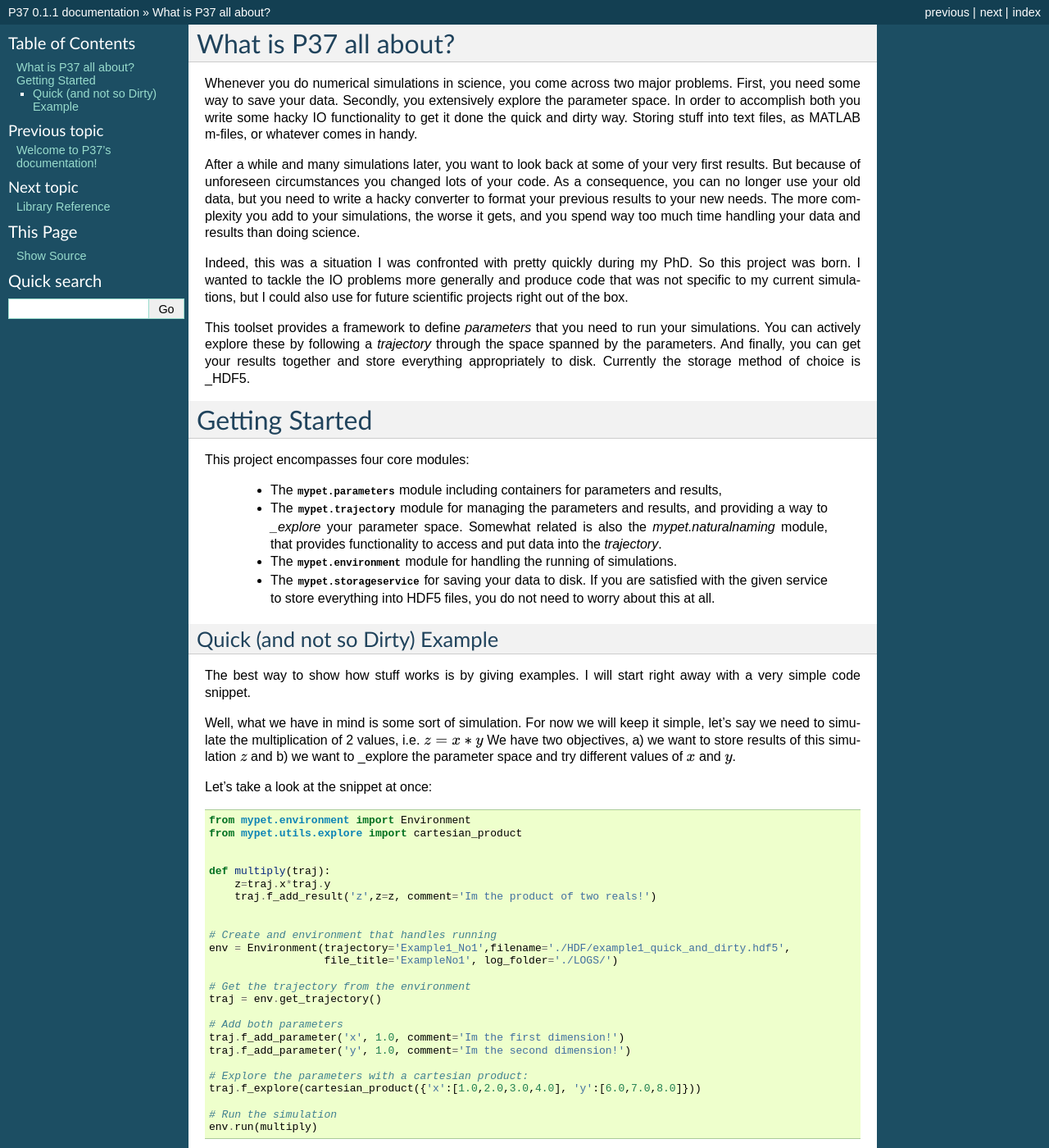
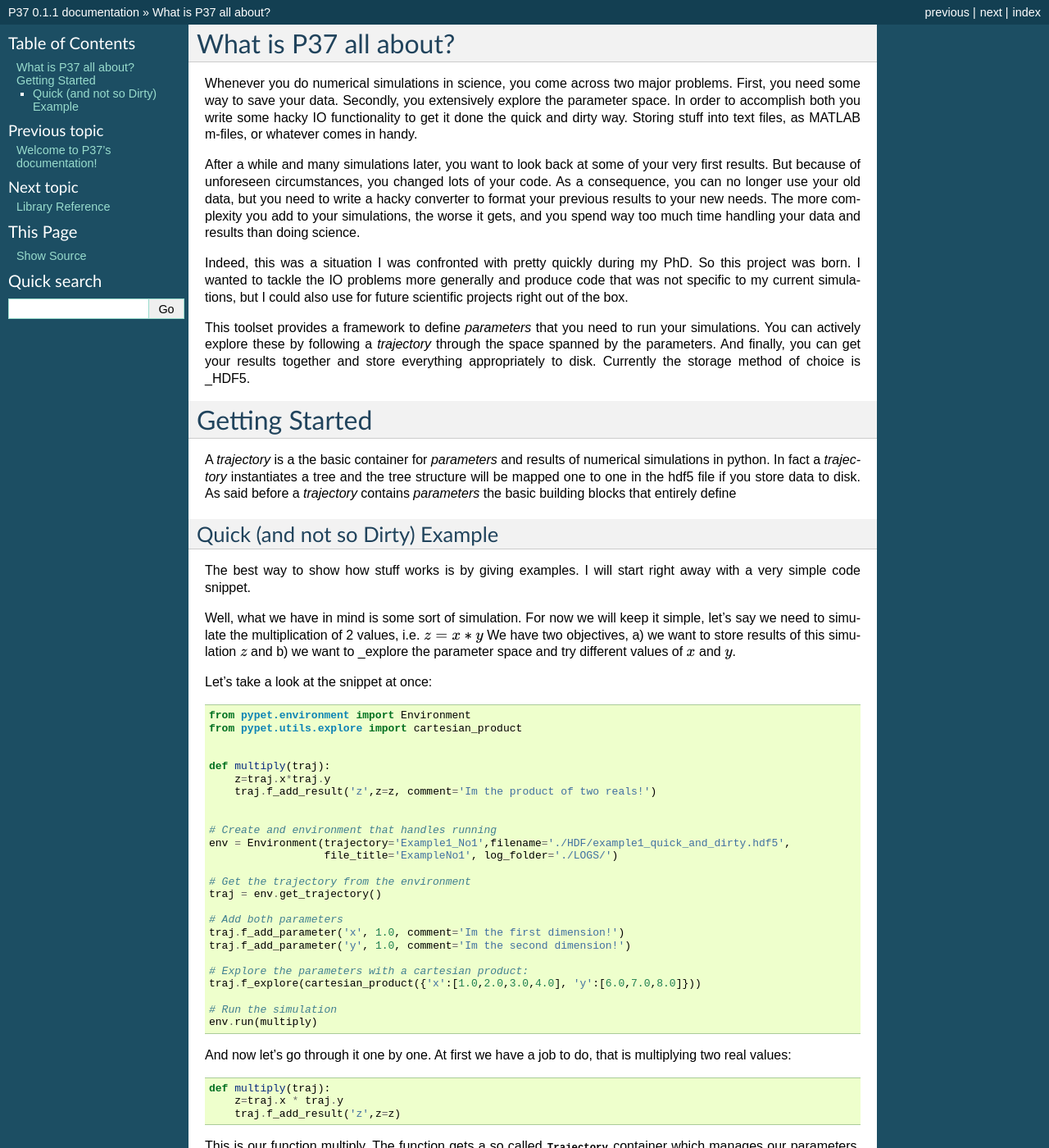
Before and after one commit to SmokinCaterpillar/pypet, a Sphinx documentation site: the page built from doc/source/introduction.rst, in a window 1280 px wide and 1400 px high. Shown: the whole window at 82% size. Built offline with Sphinx 7.4.7, drawn with Linux system fonts in a browser that asks for light colours.

```diff
--- a/doc/source/introduction.rst
+++ b/doc/source/introduction.rst
@@ -9,7 +9,7 @@ dirty way. Storing stuff into text files, as MATLAB m-files, or whatever comes i
 
 After a while and many simulations later, you want to look back at some of your very
 first results. But because of
-unforeseen circumstances you changed lots of your code. As a consequence, you can no longer
+unforeseen circumstances, you changed lots of your code. As a consequence, you can no longer
 use your old data, but you need to write a hacky converter to format your previous results
 to your new needs.
 The more complexity you add to your simulations, the worse it gets, and you spend way
@@ -33,20 +33,13 @@ Currently the storage method of choice is _HDF5.
 Getting Started
 ==============================
 
-This project encompasses four core modules:
 
- *  The :mod:`mypet.parameters` module including  containers for parameters and results,
+A *trajectory* is a the basic container for *parameters* and results of numerical simulations
+in python. In fact a *trajectory* instantiates a tree and the
+tree structure will be mapped one to one in the hdf5 file if you store data to disk.
+As said before a *trajectory* contains *parameters* the basic building blocks that
+entirely define
 
- *  The :mod:`mypet.trajectory` module for managing the parameters and results,
-    and providing a way to *_explore* your parameter space. Somewhat related is also the
-    `mypet.naturalnaming` module, that provides functionality to access and put data into
-    the *trajectory*.
-
- *  The :mod:`mypet.environment` module for handling the running of simulations.
-
- *  The :mod:`mypet.storageservice` for saving your data to disk. If you are satisfied with
-    the given service to store everything into HDF5 files, you do not need to worry about this
-    at all.
 
 --------------------------------
 Quick (and not so Dirty) Example
@@ -64,8 +57,8 @@ Let's take a look at the snippet at once:
 
 .. code-block:: python
 
-    from mypet.environment import Environment
-    from mypet.utils.explore import cartesian_product
+    from pypet.environment import Environment
+    from pypet.utils.explore import cartesian_product
 
 
     def multiply(traj):
@@ -101,7 +94,7 @@ values:
         z=traj.x * traj.y
         traj.f_add_result('z',z=z)
 
-This is our function multiply. The function gets a so called :class:`~mypet.trajectory.Trajectory`
+This is our function multiply. The function gets a so called :class:`~pypet.trajectory.Trajectory`
 container which manages our parameters. We can access the parameters simply by natural naming,
 as seen above via `traj.x` and `traj.y`. The result `z` is simply added as a result to the `traj` object.
 
@@ -138,8 +131,8 @@ of :math:`x=y=1.0`
 
 Well, calculating :math:`1.0*1.0` is quite boring, we want to figure out more products, that is
 the results of the cartesian product set :math:`\{1.0,2.0,3.0,4.0\} \times \{6.0,7.0,8.0\}`.
-Therefore we use :func:`~mypet.trajectory.Trajectory.explore` in combination with the builder function
-:func:`~mypet.utils.explore.cartesian_product`.
+Therefore we use :func:`~pypet.trajectory.Trajectory.explore` in combination with the builder function
+:func:`~pypet.utils.explore.cartesian_product`.
 
 Finally, we need to tell the environment to run our job `multiply`
 
--- a/doc/source/mypetdoc/environmentdoc.rst
+++ b/doc/source/pypetdoc/environmentdoc.rst
@@ -5,12 +5,12 @@ Brian Parameters and Monitors
 BrianParameter
 --------------------
 
-.. autoclass:: mypet.brian.parameter.BrianParameter
+.. autoclass:: pypet.brian.parameter.BrianParameter
     :members:
 
 ----------------------
 BrianMonitorResult
 ----------------------
 
-.. autoclass:: mypet.brian.parameter.BrianMonitorResult
+.. autoclass:: pypet.brian.parameter.BrianMonitorResult
     :members:
```
Also changed, not shown: README.md (+166 -3 lines), doc/source/code.rst (+4 -4 lines), doc/source/pypetdoc/parameterdoc.rst (renamed from doc/source/mypetdoc/parameterdoc.rst, +5 -5 lines), doc/source/pypetdoc/trajectorydoc.rst (renamed from doc/source/mypetdoc/trajectorydoc.rst, +7 -7 lines), doc/source/pypetdoc/brianparameterdoc.rst (added), 2 other files.
